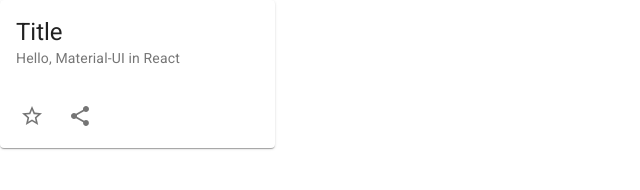
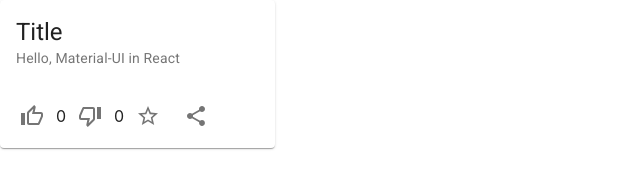
Before and after one commit to iam326/material-ui-sample, a React (Create React App) app in the folder frontend/: page / in a window 1280 px wide. Shown: the top 190 px of the page, without its empty margins (0-640 px from the left). Built offline with nearby package versions, Linux system fonts and the light colour scheme; the HTML template or start-up script is replaced by a standard one.

Commit message:
add good / bad icon

```diff
--- a/frontend/src/App.tsx
+++ b/frontend/src/App.tsx
@@ -8,8 +8,12 @@ import IconButton from '@material-ui/core/IconButton';
 import ShareIcon from '@material-ui/icons/Share';
 import StarIcon from '@material-ui/icons/Star';
 import StarBorderIcon from '@material-ui/icons/StarBorder';
+import ThumbUpIcon from '@material-ui/icons/ThumbUpOutlined';
+import ThumbDownIcon from '@material-ui/icons/ThumbDownOutlined';
 
 interface AppState {
+  goodCount: number,
+  badCount: number,
   isFavorite: boolean;
 }
 
@@ -17,14 +21,30 @@ class App extends React.Component<{}, AppState> {
   constructor(props: {}) {
     super(props);
     this.state = {
+      goodCount: 0,
+      badCount: 0,
       isFavorite: false
     }
     this.favorite = this.favorite.bind(this);
+    this.good = this.good.bind(this);
+    this.bad = this.bad.bind(this);
   }
 
   favorite(bool: boolean): void {
     this.setState({
       isFavorite: bool
+    });
+  }
+
+  good(e: React.MouseEvent): void {
+    this.setState({
+      goodCount: this.state.goodCount + 1
+    });
+  }
+
+  bad(e: React.MouseEvent): void {
+    this.setState({
+      badCount: this.state.badCount + 1
     });
   }
 
@@ -41,7 +61,15 @@ class App extends React.Component<{}, AppState> {
             </Typography>
           </CardContent>
           <CardActions disableSpacing>
-            <IconButton aria-label="add to favorites">
+            <IconButton aria-label="thumb-up">
+              <ThumbUpIcon onClick={this.good} />
+            </IconButton>
+            <span>{this.state.goodCount}</span>
+            <IconButton aria-label="thumb-down">
+              <ThumbDownIcon onClick={this.bad} />
+            </IconButton>
+            <span>{this.state.badCount}</span>
+            <IconButton aria-label="favorite">
               {
                 this.state.isFavorite
                   ? <StarIcon onClick={(_) => this.favorite(false)} />
```
